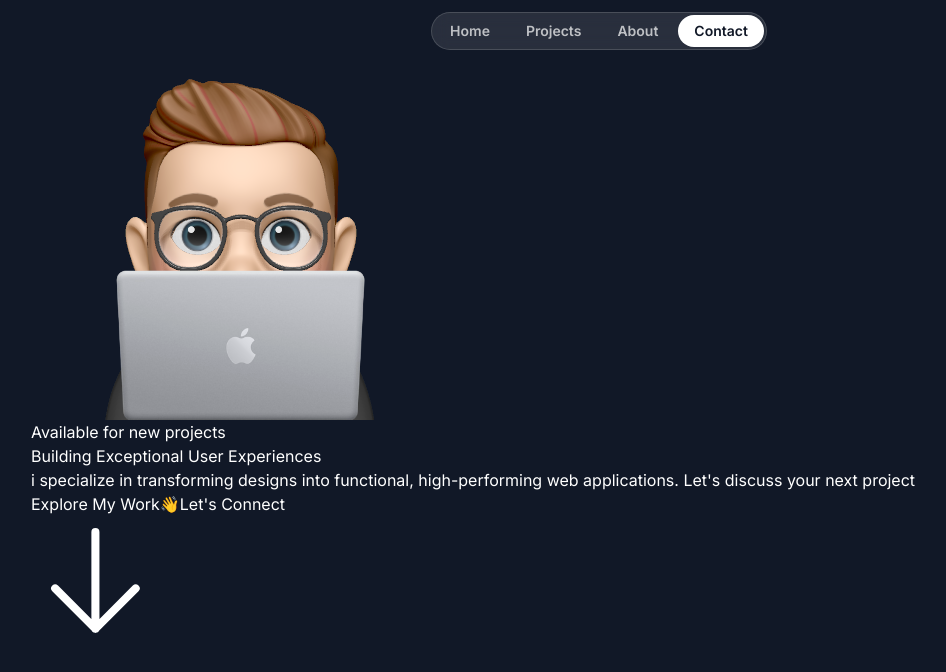
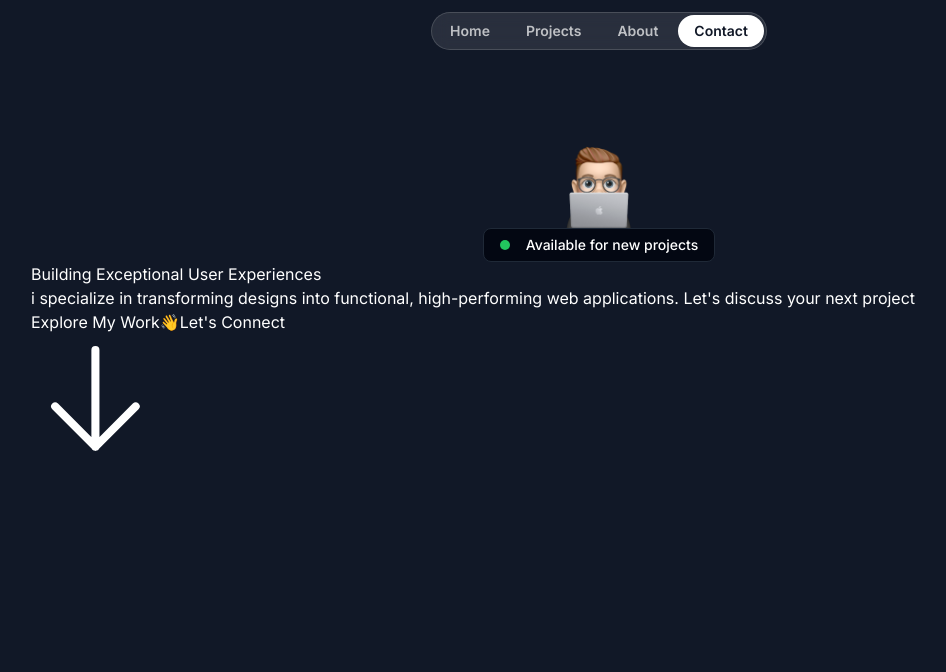
Before and after one commit to MorhafGhziel/frontend-tribe-portofolio, a Next.js app: page / in a window 1280 px wide. Shown: the top 672 px of the page, without its empty margins (41-987 px from the left). Built offline with nearby package versions, Linux system fonts and the light colour scheme; a web font is replaced by a local one.

Commit message:
styled the memoji with it own text

```diff
--- a/src/sections/Hero.tsx
+++ b/src/sections/Hero.tsx
@@ -4,12 +4,20 @@ import ArrowDown from "@/assets/icons/arrow-down.svg";
 
 export const HeroSection = () => {
   return (
-    <div>
+    <div className="py-32">
       <div className="container">
-        <Image src={memojiImage} alt="Person peeking from behind laptop" />
-        <div>
-          <div></div>
-          <div>Available for new projects</div>
+        <div className="flex items-center flex-col">
+          <Image
+            src={memojiImage}
+            className="size-[100px]"
+            alt="Person peeking from behind laptop"
+          />
+          <div className="bg-gray-950 border border-gray-800 px-4 py-1.5 inline-flex items-center gap-4 rounded-lg">
+            <div className="bg-green-500 rounded-full size-2.5"></div>
+            <div className="text-sm font-medium">
+              Available for new projects
+            </div>
+          </div>
         </div>
         <h1>Building Exceptional User Experiences</h1>
         <p>
```
